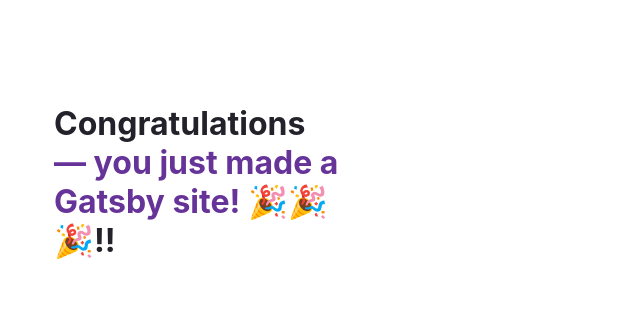
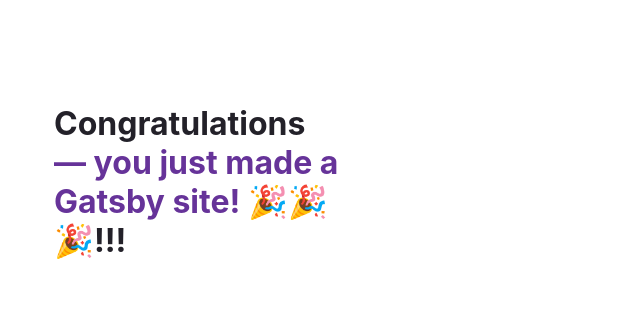
Before and after one commit to HaidyF/Personal-Portfolio, a Gatsby site: page / in a window 1280 px wide. Shown: the top 310 px of the page, 50-690 px from the left. Built offline with nearby package versions, Linux system fonts and the light colour scheme; Gatsby itself is replaced by a stand-in of ours.

Commit message:
second commit

```diff
--- a/src/pages/index.js
+++ b/src/pages/index.js
@@ -135,7 +135,7 @@ const IndexPage = () => {
         <br />
         <span style={headingAccentStyles}>— you just made a Gatsby site! </span>
         <span role="img" aria-label="Party popper emojis">
-          🎉🎉🎉!!
+          🎉🎉🎉!!!
         </span>
       </h1>
       <p style={paragraphStyles}>
```
